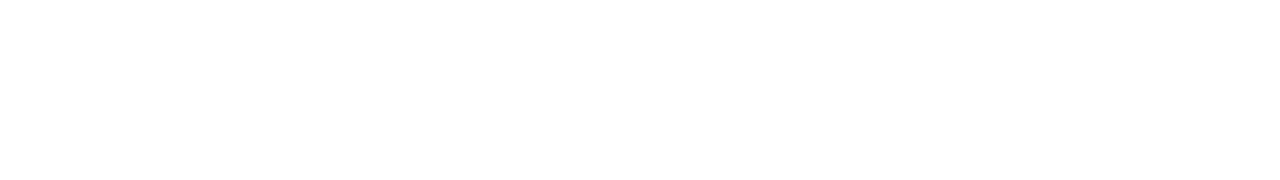
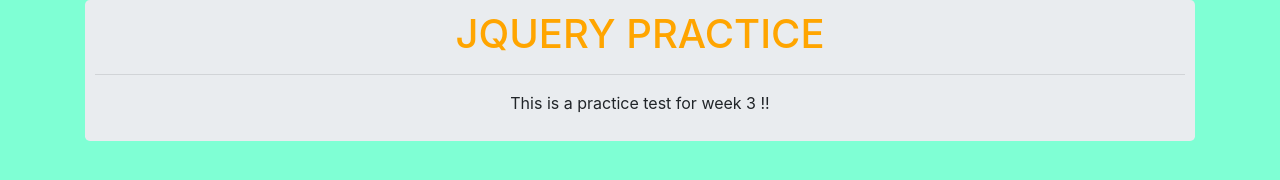
Before and after one commit to sam2020-4/FlashCardPrj, a plain HTML site: page index.html in a window 1280 px wide. Drawn offline with Linux system fonts and the light colour scheme.

Commit message:
added container to the index file

```diff
--- a/css/styles.css
+++ b/css/styles.css
@@ -0,0 +1,13 @@
+body{
+    background-color: aquamarine;
+}
+
+.flash{
+    text-align: center;
+    padding: 10px;
+}
+
+.flash >h1{
+    color: orange;
+    text-transform: uppercase;
+}
--- a/index.html
+++ b/index.html
@@ -9,7 +9,11 @@
 </head>
     <body>
         <div class="container">
-
+            <div class="jumbotron flash">
+                <h1>jquery Practice</h1>
+                <hr>
+                <p>This is a practice test for week 3 !!</p>
+            </div>
 
 
 
```
